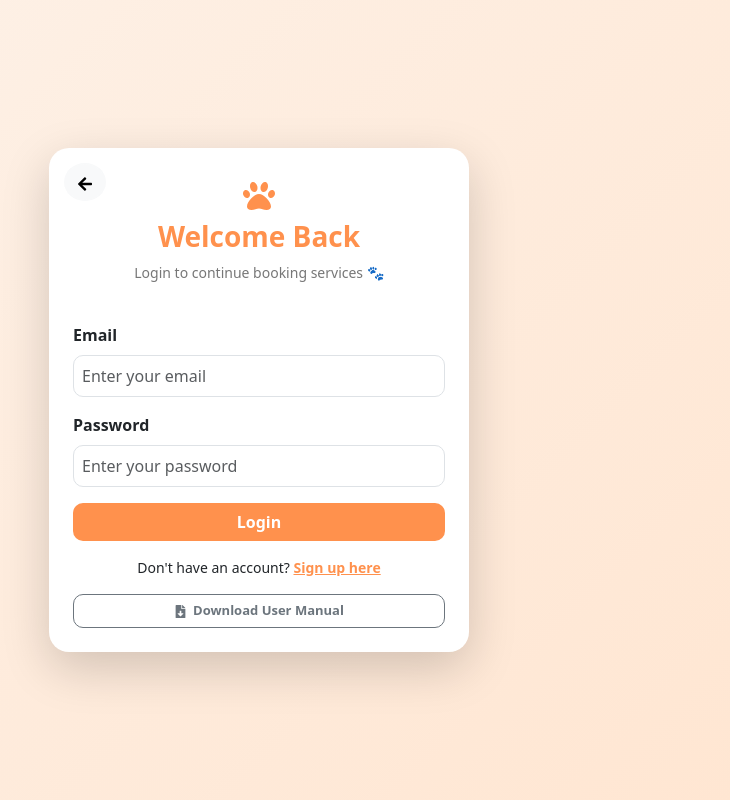
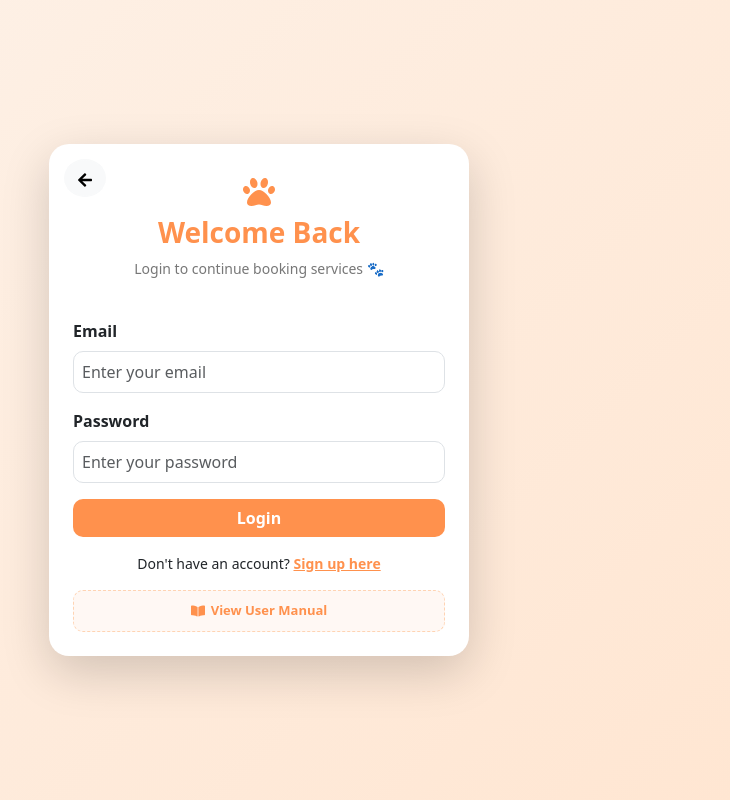
Before and after one commit to mariejuna24/happypaws, a React (Create React App) app: page /login in a window 1280 px wide. Shown: the whole page, without its empty margins (381-1111 px from the left). Built offline with nearby package versions, Linux system fonts and the light colour scheme.

Commit message:
update files

```diff
--- a/src/user/UserLogin.js
+++ b/src/user/UserLogin.js
@@ -2,7 +2,7 @@ import React, { useState } from "react";
 import { useNavigate, Link } from "react-router-dom";
 import { signInWithEmailAndPassword } from "firebase/auth";
 import { auth } from "../firebase";
-import { FaArrowLeft, FaPaw, FaFileDownload } from "react-icons/fa";
+import { FaArrowLeft, FaPaw, FaBookOpen } from "react-icons/fa";
 
 export default function UserLogin() {
   const [email, setEmail] = useState("");
@@ -117,21 +117,31 @@ export default function UserLogin() {
           </p>
         </form>
 
-        {/* 📄 User Manual Download */}
+        {/* 📖 User Manual Link */}
         <div className="text-center mt-3">
-          <a
-            href="/HappyPaws_User_Manual.docx"
-            download="HappyPaws_User_Manual.docx"
-            style={{ textDecoration: "none" }}
+          <Link
+            to="/user/manual"
+            style={{
+              display: "flex",
+              alignItems: "center",
+              justifyContent: "center",
+              gap: "6px",
+              fontSize: "13px",
+              color: "#ff914d",
+              fontWeight: "600",
+              textDecoration: "none",
+              padding: "10px",
+              borderRadius: "10px",
+              border: "1px dashed #ffd4b3",
+              backgroundColor: "#fff8f4",
+              transition: "all 0.2s ease"
+            }}
+            onMouseEnter={e => e.currentTarget.style.backgroundColor = "#fff3ec"}
+            onMouseLeave={e => e.currentTarget.style.backgroundColor = "#fff8f4"}
           >
-            <button
-              className="btn btn-outline-secondary w-100 fw-semibold"
-              style={{ borderRadius: "10px", fontSize: "13px" }}
-            >
-              <FaFileDownload style={{ marginRight: "6px" }} />
-              Download User Manual
-            </button>
-          </a>
+            <FaBookOpen size={14} />
+            View User Manual
+          </Link>
         </div>
 
       </div>
```
